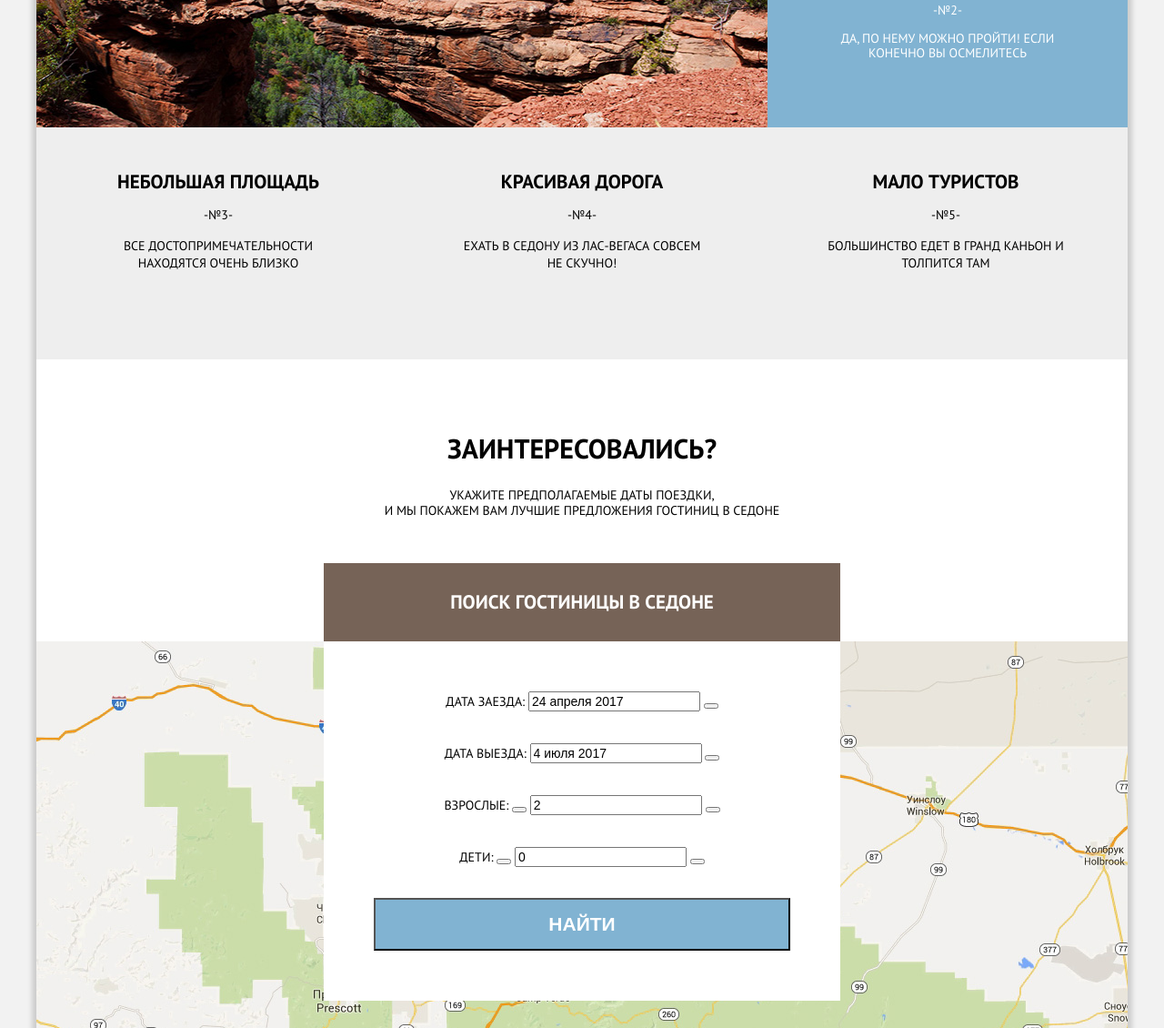
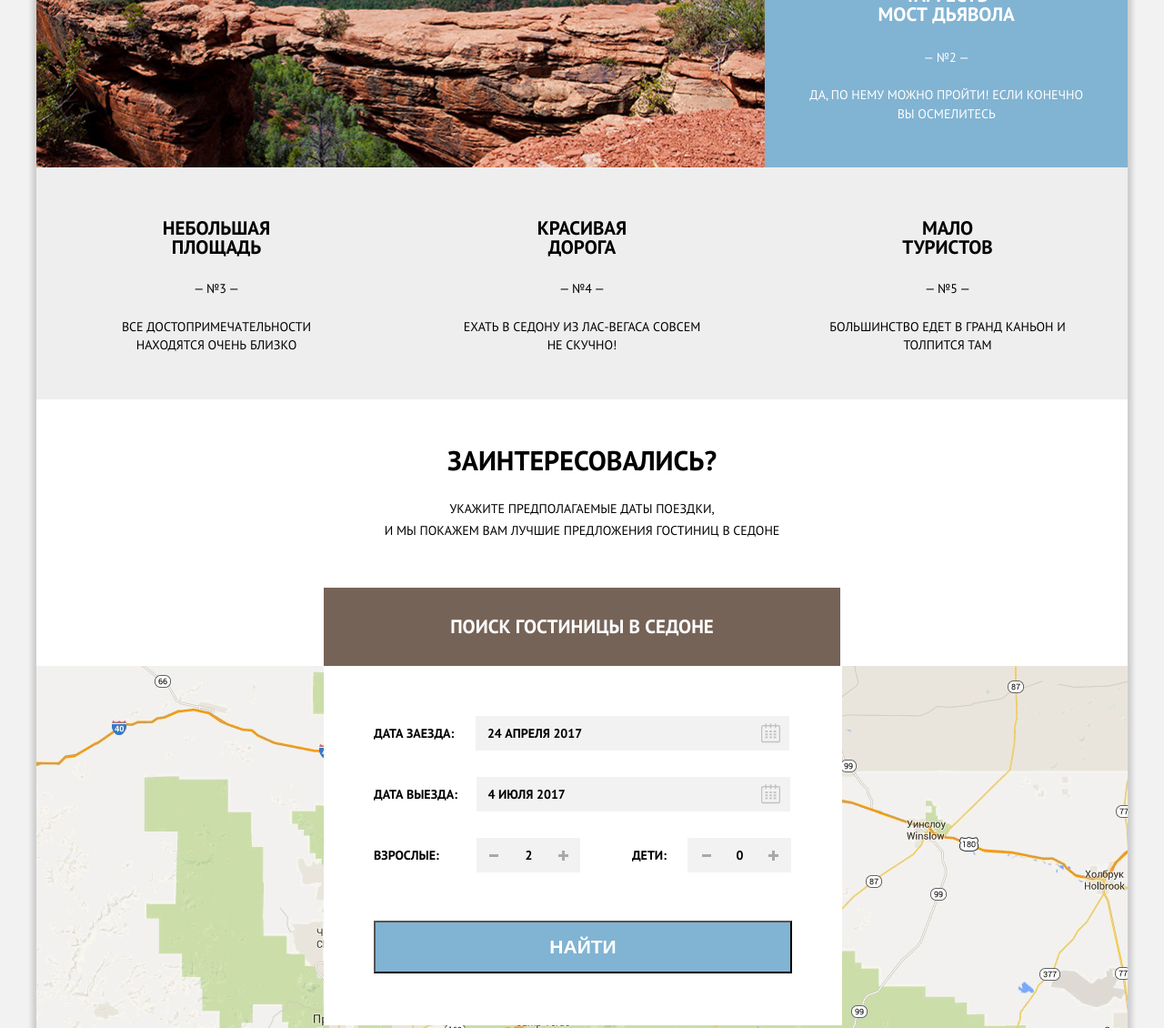
Before and after one commit to dreaddy-van/321721-sedona, a plain HTML site: page index.html in a window 1280 px wide. Shown: the part 1437-2567 px from the top of the page at 91% size. Drawn offline with Linux system fonts and the light colour scheme.

Commit message:
Седона

```diff
--- a/css/style.css
+++ b/css/style.css
@@ -11,7 +11,7 @@
 /*Типографика*/
 
 .index-main-title {
-  font-family: Pt sans;
+  font-family: Pt sans, arial, sans-serif;
   font-size: 50px;
   line-height: 1.2;
   font-weight: bold;
@@ -19,18 +19,17 @@
 }
 
 .lead {
-  font-family: Pt sans;
+  font-family: Pt sans, arial, sans-serif;
   font-size: 21px;
   line-height: 1.2;
   font-weight: bold;
   color: black;
   text-transform: uppercase;
+  margin-bottom: 35px;
 }
 
-
-
 .hotel-search-title {
-  font-family: Pt sans;
+  font-family: Pt sans, arial, sans-serif;
   font-size: 30px;
   line-height: 1.2;
   font-weight: bold;
@@ -39,7 +38,7 @@
 }
 
 .hotels-title {
-  font-family: Pt sans;
+  font-family: Pt sans, arial, sans-serif;
   font-size: 21px;
   line-height: 1.2;
   font-weight: bold;
@@ -48,7 +47,7 @@
 }
 
 body {
-  font-family: Pt sans;
+  font-family: Pt sans, arial, sans-serif;
   font-size: 14px;
   line-height: 1.2;
   font-weight: normal;
@@ -58,7 +57,7 @@ body {
 }
 
 .main-nav-item a{
-  font-family: Pt sans;
+  font-family: Pt sans, arial, sans-serif;
   font-size: 14px;
   line-height: 1.2;
   font-weight: bold;
@@ -66,8 +65,6 @@ body {
   text-transform: uppercase;
   text-decoration: none;
 }
-
-
 
 /*Header*/
 
@@ -108,6 +105,7 @@ body {
   position: absolute;
   left: 50%;
   transform: translateX(-50%);
+  z-index: 5;
 }
 
 .main-nav-item a:hover {
@@ -125,37 +123,40 @@ body {
 /*Index*/
 
 .index-img {
+  position: relative;
   width: 100%;
   height: 510px;
   display: flex;
   background-image: url(../img/index-img.jpg);
-  background-position: 50% 29%;
-}
-
-.index-img img {
-
+  background-repeat: no-repeat;
+  margin-bottom: 60px;
+  background-position: 70% 28.5%;
+  background-size: 100%;
 }
 
 .welcome-text {
-  margin-top: 75px;
+  margin-top: 76px;
   margin-bottom: 82px;
   margin-left: auto;
   margin-right: auto;
 }
 
-.index-img-mask {
-  margin-top: -60px;
-  min-height: 60px;
-  margin-bottom: 60px;
+.index-img::after{
+  content: "";
+  position: absolute;
+  bottom: 0;
+  left: 0;
+  height: 60px;
   width: 100%;
   background-image: url(../img/index-img-mask.png);
-  background-position: center;
-
+  background-repeat: no-repeat;
+  background-position: bottom;
+  background-size: 100%;
 }
 
 .reasons-header {
   text-align: center;
-  margin-bottom: 55px;
+  margin-bottom: 53px;
 }
 
 .reason {
@@ -165,34 +166,41 @@ body {
 
 .reason-text {
   box-sizing: border-box;
-  width: 33%;
+  width: 33.3%;
   height: 255px;
   text-align: center;
   background: #81b3d2;
   color: #ffffff;
-  padding: 0 80px;
+  padding: 0 4%;
+  line-height: 1.5em;
 }
 
 .reason-title {
-  margin-top: 50px;
-  font-size:
+  line-height: 1em;
+  vertical-align: middle;
+  margin: 18% 20%;
+  margin-bottom: 9%;
 }
-.reason-foto {
 
+.reason-text span {
+  display: inline-block;
+  margin-bottom: 2%;
+}
+
+.reason-photo {
   position: relative;
   width: 67%;
   height: 255px;
   overflow: hidden;
 }
 
-.reason-foto img {
+.reason-photo img {
   position: absolute;
   width:100%;
+  height: auto;
   top: 50%;
   left: 0;
   transform: translateY(-50%);
-
-
 }
 
 .features {
@@ -205,14 +213,14 @@ body {
   width: 33%;
   height: 330px;
   text-align: center;
-  padding: 0 20px;
-  padding-top: 120px;
+  padding: 0 4%;
+  padding-top: 12%;
+  line-height: 1.5em;
 }
 
 .feature-item:first-child {
   background-image: url(../img/feature-motel.png); background-repeat: no-repeat;
   background-position:  50% 60px;
-
 }
 
 .feature-item:nth-child(2) {
@@ -222,25 +230,46 @@ body {
 }.feature-item:last-child {
   background-image: url(../img/feature-souvenirs.png); background-repeat: no-repeat;
   background-position:  50% 60px;
+}
 
+.feature-title {
+  margin-top: 13%;
+  margin-bottom: 9%;
 }
 
 .reasons-block {
   background-color: #eeeeee;
 }
+
 .reason-item {
+  box-sizing: border-box;
   width: 33%;
-  min-height: 255px;
+  height: 255px;
   text-align: center;
-  padding: 0 5.5%;
+  padding: 4% 5.5%;
   line-height: 1.4em;
-  }
+}
+
+.reason-block-title {
+  margin: 3% 20%;
+  line-height: 1em;
+  margin-bottom: 10%;
+}
+
+.reasons-block span {
+  display: inline-block;
+  margin-bottom: 3%;
+}
 
 .hotel-search {
   text-align: center;
-  padding-top: 55px;
+  padding-top: 2%;
+  line-height: 1.7em;
 }
 
+.hotel-search-title {
+  margin-bottom: 2%;
+}
 .search-form-button {
   display: block;
   box-sizing: border-box;
@@ -260,28 +289,296 @@ body {
   position: relative;
   width: 568px;
   margin: 0 auto;
-
 }
 
 .search-form {
   position: absolute;
-  left: ;
   box-sizing: border-box;
-  width: 568px;
+  width: 570px;
   min-height: 395px;
-  display: flex;
-  justify-content: space-between;
-  flex-direction: column;
-  padding: 55px;
+
+  padding: 55px 55px;
   margin-left: auto;
   margin-right: auto;
   background-color: #ffffff;
+
+  font-family: Pt sans, arial, sans-serif;
+  font-weight: bold;
+  font-size: 14px;
+  line-height: 26px;
+  text-align: left;
 }
 
+.check-in {
+  box-sizing: border-box;
+  width: 345px;
+  height: 38px;
+  margin-left: 20px;
+  margin-bottom: 29px;
+  padding: 0px 13px;
+  box-sizing: border-box;
+  background-color: #f2f2f2;
+  border: none;
+
+  font-family: Pt sans, arial, sans-serif;
+  font-weight: bold;
+  font-size: 14px;
+  line-height: 26px;
+  text-transform: uppercase
+}
+
+.check-out {
+  box-sizing: border-box;
+  width: 345px;
+  height: 38px;
+  margin-left: 17px;
+  margin-bottom: 29px;
+  padding: 0px 13px;
+  box-sizing: border-box;
+  background-color: #f2f2f2;
+  border: none;
+
+  font-family: Pt sans, arial, sans-serif;
+  font-weight: bold;
+  font-size: 14px;
+  line-height: 26px;
+  text-transform: uppercase
+}
+
+.calend-in {
+  position: absolute;
+  right: 68px;
+  top: 63px;
+  border: none;
+  background-color: transparent;
+  width: 21px;
+  height: 22px;
+  cursor: pointer;
+}
+
+.calend-in::before {
+  content: "";
+  position: absolute;
+  top: 0;
+  left: 0;
+  width: 21px;
+  height: 22px;
+  background-image: url(../img/calendar.png);
+  background-position: center;
+ }
+
+.calend-out {
+  position: absolute;
+  right: 68px;
+  top: 130px;
+  border: none;
+  background-color: transparent;
+  width: 21px;
+  height: 22px;
+  cursor: pointer;
+}
+
+.calend-out::before {
+  content: "";
+  position: absolute;
+  top: 0;
+  left: 0;
+   width: 21px;
+  height: 22px;
+  background-image: url(../img/calendar.png);
+  background-position: center;
+ }
+
+#adults {
+  box-sizing: border-box;
+  width: 114px;
+  height: 38px;
+  background-color: #f2f2f2;
+  padding: 0 38px;
+  margin-left: 38px;
+  margin-right: 53px;
+  text-align: center;
+  border: none;
+  font-family: Pt sans, arial, sans-serif;
+  font-weight: bold;
+  font-size: 14px;
+  line-height: 26px;
+}
+
+.adults-minus-btn {
+  position: absolute;
+  left: 168px;
+  width: 38px;
+  height: 38px;
+  background-color: transparent;
+  font-size: 0;
+  border: none;
+  cursor: pointer;
+}
+
+.adults-plus-btn {
+  position: absolute;
+  left: 245px;
+  width: 38px;
+  height: 38px;
+  background-color: transparent;
+  font-size: 0;
+  border: none;
+  cursor: pointer;
+}
+
+.adults-minus-btn::before {
+  content: "";
+  position: absolute;
+  left: 14px;
+  top: 18px;
+  width: 10px;
+  height: 3px;
+  background-color: #a9a9a9;
+}
+
+.adults-minus-btn:hover::before {
+  background-color: #000000;
+}
+
+.adults-minus-btn:active::before {
+  background-color: #81b3d2;
+}
+
+.adults-plus-btn::after {
+  content: "";
+  position: absolute;
+  right: 14px;
+  top: 18px;
+  width: 11px;
+  height: 3px;
+  background-color: #a9a9a9;
+}
+
+.adults-plus-btn::before {
+  content: "";
+  position: absolute;
+  right: 18px;
+  top: 14px;
+  width: 3px;
+  height: 11px;
+  background-color: #a9a9a9;
+}
+
+.adults-plus-btn:hover::after {
+  background-color: #000000;
+}
+
+.adults-plus-btn:hover::before {
+  background-color: #000000;
+}
+
+.adults-plus-btn:active::after {
+  background-color: #81b3d2;
+}
+
+.adults-plus-btn:active::before {
+  background-color: #81b3d2;
+}
+
+#childs {
+  box-sizing: border-box;
+  width: 114px;
+  height: 38px;
+  background-color: #f2f2f2;
+  padding: 0 38px;
+  margin-left: 20px;
+  text-align: center;
+  border: none;
+  font-family: Pt sans, arial, sans-serif;
+  font-weight: bold;
+  font-size: 14px;
+  line-height: 26px;
+
+}
+
+.childs-minus-btn {
+  position: absolute;
+  right: 130px;
+  width: 38px;
+  height: 38px;
+  background-color: transparent;
+  font-size: 0;
+  border: none;
+  cursor: pointer;
+}
+
+.childs-minus-btn::before {
+  content: "";
+  position: absolute;
+  left: 14px;
+  top: 18px;
+  width: 10px;
+  height: 3px;
+  background-color: #a9a9a9;
+}
+
+.childs-minus-btn:hover::before {
+  background-color: #000000;
+}
+
+.childs-minus-btn:active::before {
+  background-color: #81b3d2;
+}
+
+.childs-plus-btn {
+  position: absolute;
+  right: 56px;
+  top: 189px;
+  width: 38px;
+  height: 38px;
+  background-color: transparent;
+  font-size: 0;
+  border: none;
+  cursor: pointer;
+}
+
+.childs-plus-btn::after {
+  content: "";
+  position: absolute;
+  right: 14px;
+  top: 18px;
+  width: 11px;
+  height: 3px;
+  background-color: #a9a9a9;
+}
+
+.childs-plus-btn::before {
+  content: "";
+  position: absolute;
+  right: 18px;
+  top: 14px;
+  width: 3px;
+  height: 11px;
+  background-color: #a9a9a9;
+}
+
+.childs-plus-btn:hover::after {
+  background-color: #000000;
+}
+
+.childs-plus-btn:hover::before {
+  background-color: #000000;
+}
+
+.childs-plus-btn:active::after {
+  background-color: #81b3d2;
+}
+
+.childs-plus-btn:active::before {
+  background-color: #81b3d2;
+}
 
 .submit-btn {
-  width: 458px;
+  box-sizing: border-box;
+  width: 460px;
   height: 58px;
+  margin-top: 53px;
   background-color: #81b3d2;
   color: #ffffff;
   font-size: 21px;
@@ -314,7 +611,15 @@ body {
   align-items: center;
 }
 
-
+.hashtag {
+  margin-top: 3%
+  font-family: Pt sans, arial, sans-serif;
+  font-size: 21px;
+  line-height: 1.2;
+  font-weight: bold;
+  color: black;
+  text-transform: uppercase;
+}
 .social p {
   display: none;
 }
@@ -741,7 +1046,7 @@ body {
 
 .btn-buy:hover {
   background-color: #604e43;
-  }
+}
 
 .btn-buy:active {
   background-color: #503e33;
--- a/index.html
+++ b/index.html
@@ -4,7 +4,7 @@
   <meta charset="utf-8">
    <link href="https://fonts.googleapis.com/css?family=PT+Sans:400,700&amp;subset=latin,cyrillic" rel="stylesheet" type="text/css">
   <link rel="stylesheet" href="css/normalize.css">
-  <link rel="stylesheet" href="css/style.css" >
+  <link rel="stylesheet" href="css/style.css">
   <title>Sedona - the best!</title>
 </head>
 <body>
@@ -28,62 +28,59 @@
         <img class="welcome-text" src="img/welcome-text.png" alt="Welcome to the gorgeous Sedona!" width="458" height="352">
         <!--background-photo-->
       </div>
-      <div class="index-img-mask">
-        <!--background-->
-      </div>
       <section class="reasons">
         <div class="reasons-header">
-          <b class="lead">Седона - небольшой городок в аризоне, заслуживающий большего!</b>
+          <h1 class="lead">Седона &ndash; небольшой городок в аризоне,<br> заслуживающий большего!</h1>
           <p>Рассмотрим 5 причин, по которым Седона круче, чем Гранд каньон</p>
         </div>
         <div class="reason">
           <div class="reason-text">
             <h2 class="reason-title">Настоящий городок</h2>
-            <p>&mdash; №1 &mdash;</p>
+            <span>&mdash; №1 &mdash;</span>
             <p>Седона &mdash; не аттракцион для туристов, там течет своя жизнь</p>
           </div>
-          <div class="reason-foto">
+          <div class="reason-photo">
             <img src="img/reason1-photo.jpg" alt="Good view" width="800" height="400">
           </div>
         </div>
         <div class="features">
           <div class="feature-item">
-            <h2 class="reason-title">Жилье</h2>
+            <h2 class="feature-title">Жилье</h2>
             <p>Рекомендуем пожить в&nbsp;настоящем мотеле, все&nbsp;как&nbsp;в&nbsp;кино!</p>
           </div>
           <div class="feature-item">
-            <h2 class="reason-title">Еда</h2>
+            <h2 class="feature-title">Еда</h2>
             <p>Всегда заказывайте фирменный бургер, Вы&nbsp;не&nbsp;разочаруетесь!</p>
           </div>
           <div class="feature-item">
-            <h2 class="reason-title">Сувениры</h2>
+            <h2 class="feature-title">Сувениры</h2>
             <p>Не только китайского, но&nbsp;и&nbsp;местного производства!</p>
           </div>
         </div>
         <div class="reason">
-          <div class="reason-foto">
+          <div class="reason-photo">
             <img src="img/reason2-photo.jpg" alt="Bridge" width="800" height="400">
           </div>
           <div class="reason-text">
-            <h2 class="reason-title white">Там есть мост дьявола</h2>
-            <p>-№2-</p>
+            <h2 class="reason-title">Там есть мост&nbsp;дьявола</h2>
+            <span>&mdash; №2 &mdash;</span>
             <p>Да, по нему можно пройти! Если конечно вы осмелитесь</p>
           </div>
         </div>
         <div class="reason reasons-block">
           <div class="reason-item">
-            <h2 class="reason-title">Небольшая площадь</h2>
-            <p>-№3-</p>
+            <h2 class="reason-block-title">Небольшая площадь</h2>
+            <span>&mdash; №3 &mdash;</span>
             <p>Все достопримеча&shy;тельности находятся очень близко</p>
           </div>
           <div class="reason-item">
-            <h2 class="reason-title">Красивая дорога</h2>
-            <p>-№4-</p>
+            <h2 class="reason-block-title">Красивая дорога</h2>
+            <span>&mdash; №4 &mdash;</span>
             <p>Ехать в Седону из Лас-Вегаса cовсем не скучно!</p>
           </div>
           <div class="reason-item">
-            <h2 class="reason-title">Мало туристов</h2>
-            <p>-№5-</p>
+            <h2 class="reason-block-title">Мало туристов</h2>
+            <span>&mdash; №5 &mdash;</span>
             <p>Большинство едет в Гранд каньон и толпится там</p>
           </div>
         </div>
@@ -96,23 +93,22 @@
           <!--форма поиска гостиницы-->
           <form class="search-form" action="index.html" method="get">
             <label>Дата заезда:
-              <input type="text" name="date"  value="24 апреля 2017">
-              <button type="button" name="calendar"> </button>
+              <input class="check-in" type="text" name="date"  value="24 апреля 2017">
             </label>
+            <button class="calend-in" type="button" name="calendar"></button>
             <label>Дата выезда:
-              <input type="text" name="date" value="4 июля 2017">
-              <button type="button" name="calendar"></button>
+              <input class="check-out" type="text" name="date" value="4 июля 2017">
             </label>
-            <label>Взрослые:
-              <button type="button" name="minus"></button>
-              <input type="text" name="adults" value="2">
-              <button type="button" name="plus"></button>
-            </label>
-            <label>Дети:
-              <button type="button" name="minus"></button>
-              <input type="text" name="kids" value="0">
-              <button type="button" name="plus"></button>
-            </label>
+            <button class="calend-out" type="button" name="calendar"></button>
+            <label for="adults">Взрослые:</label>
+            <button class="adults-minus-btn" type="button" name="minus"></button>
+            <input id="adults" type="text" name="adults" value="2">
+            <button class="adults-plus-btn" type="button" name="plus"></button>
+
+            <label for="childs">Дети:</label>
+            <button class="childs-minus-btn" type="button" title="Меньше">Меньше</button>
+            <input id="childs" type="text" name="childs" value="0">
+            <button class="childs-plus-btn" type="button" title="Больше">Больше</button>
             <button class="submit-btn" type="submit" class="link" value="Найти">Найти
           </form>
         <!--/форма поиска -->
@@ -124,7 +120,7 @@
     </main>
     <footer class="footer">
       <section class="footer-item">
-        <b class="lead">#visitsedona</b>
+        <b class="hashtag">#visitsedona</b>
       </section>
       <section class="footer-item social">
         <a class="social-item tw" href="#"><p>Twitter</p></a>
```
Also changed, not shown: fonts/ptsans.woff (added), fonts/ptsans.woff2 (added), fonts/ptsansbold.woff (added), fonts/ptsansbold.woff2 (added), img/HTMLAcademy.png (deleted), img/HTMLAcademy_active.png (deleted), img/HTMLAcademy_hover.png (deleted), img/minus.png (deleted), img/plus.png (deleted), img/sort-down-active.png (deleted), img/sort-up-unactive.png (deleted), 4 other files.
